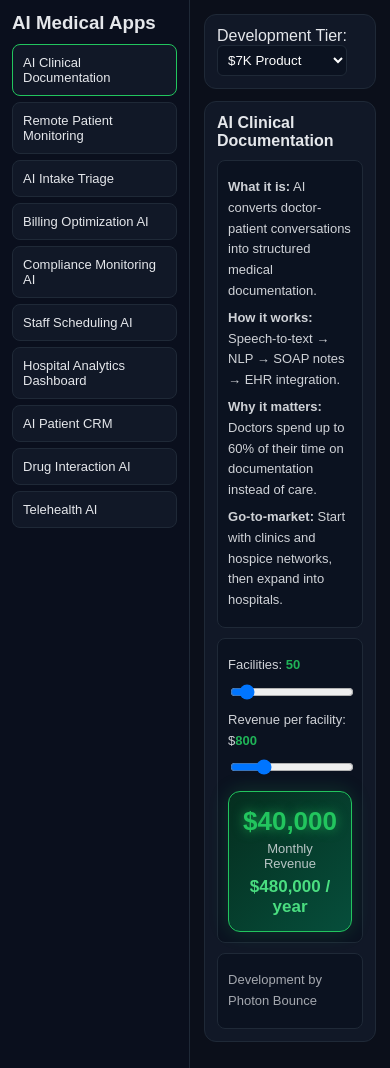
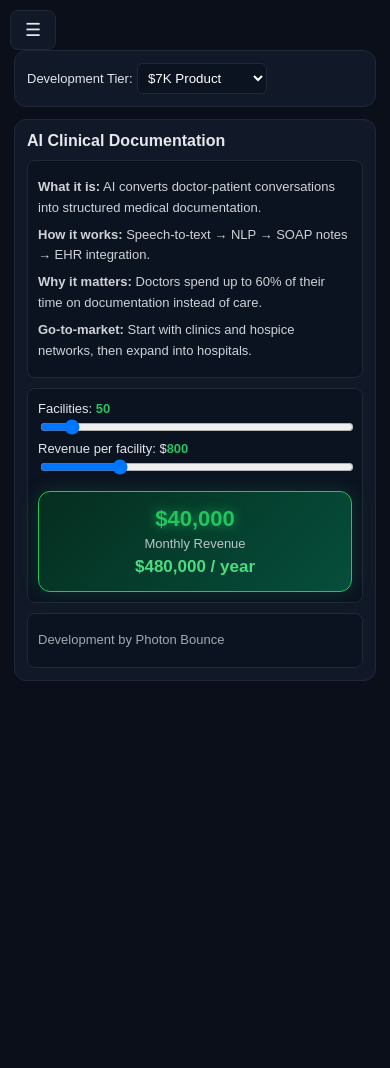
Before and after one commit to PhotonBounce/lna, a plain HTML site: page index.html in a window 390 px wide. After the commit the page ends 844 px from the top, so only its background shows below. Drawn offline with Linux system fonts and the light colour scheme.

Commit message:
Fix accessibility, mobile responsive, UX polish — 13 issues resolved

```diff
--- a/index.html
+++ b/index.html
@@ -4,11 +4,14 @@
 <meta charset="UTF-8">
 <title>AI Medical Investment System</title>
 <meta name="viewport" content="width=device-width, initial-scale=1.0">
+<meta name="description" content="AI-powered medical investment calculator — estimate revenue across 10 healthcare SaaS products by Photon Bounce.">
 
 <style>
+*,*::before,*::after{box-sizing:border-box}
+
 body{
  margin:0;
- font-family:Arial;
+ font-family:Arial, Helvetica, sans-serif;
  background:#0b0f1a;
  color:#e5e7eb;
 }
@@ -21,6 +24,7 @@ body{
 /* SIDEBAR */
 .sidebar{
  width:300px;
+ min-width:300px;
  background:#0a0f1d;
  border-right:1px solid #1f2937;
  padding:12px;
@@ -31,7 +35,23 @@ body{
  margin:0 0 10px 0;
 }
 
-.app{
+/* MOBILE TOGGLE */
+.menu-toggle{
+ display:none;
+ position:fixed;
+ top:10px;
+ left:10px;
+ z-index:1000;
+ background:#111827;
+ color:#e5e7eb;
+ border:1px solid #1f2937;
+ border-radius:8px;
+ padding:8px 14px;
+ font-size:18px;
+ cursor:pointer;
+}
+
+.nav-item{
  padding:10px;
  margin:6px 0;
  border-radius:8px;
@@ -39,16 +59,33 @@ body{
  cursor:pointer;
  background:#111827;
  font-size:13px;
+ color:#e5e7eb;
+ text-align:left;
+ width:100%;
+ display:block;
+ transition:border-color 0.2s, background 0.2s;
 }
 
-.app.active{
+.nav-item:hover{
+ background:#1a2332;
+ border-color:#374151;
+}
+
+.nav-item:focus{
+ outline:2px solid #22c55e;
+ outline-offset:2px;
+}
+
+.nav-item.active{
  border-color:#22c55e;
+ background:#0d1f17;
 }
 
 /* MAIN */
 .main{
  flex:1;
  padding:14px;
+ min-width:0;
 }
 
 .card{
@@ -79,8 +116,18 @@ p{
  margin:6px 0;
 }
 
+label{
+ font-size:13px;
+}
+
 input[type=range]{
  width:100%;
+ cursor:pointer;
+}
+
+input[type=range]:focus{
+ outline:2px solid #22c55e;
+ outline-offset:2px;
 }
 
 select{
@@ -89,6 +136,12 @@ select{
  border:1px solid #1f2937;
  padding:6px;
  border-radius:6px;
+ cursor:pointer;
+}
+
+select:focus{
+ outline:2px solid #22c55e;
+ outline-offset:2px;
 }
 
 .value{
@@ -126,24 +179,58 @@ select{
  font-weight:700;
  color:#4ade80;
 }
+
+/* MOBILE */
+@media(max-width:768px){
+ .layout{
+  flex-direction:column;
+ }
+ .sidebar{
+  width:100%;
+  min-width:100%;
+  border-right:none;
+  border-bottom:1px solid #1f2937;
+  position:fixed;
+  top:0;
+  left:-100%;
+  height:100vh;
+  z-index:999;
+  transition:left 0.3s;
+ }
+ .sidebar.open{
+  left:0;
+ }
+ .menu-toggle{
+  display:block;
+ }
+ .main{
+  padding:14px;
+  padding-top:50px;
+ }
+ .profit-main{
+  font-size:22px;
+ }
+}
 </style>
 </head>
 
 <body>
 
+<button class="menu-toggle" onclick="toggleMenu()" aria-label="Toggle navigation menu">☰</button>
+
 <div class="layout">
 
 <!-- SIDEBAR NAV -->
-<div class="sidebar">
+<nav class="sidebar" id="sidebar" role="navigation" aria-label="App navigation">
 <h3>AI Medical Apps</h3>
-<div id="nav"></div>
-</div>
+<div id="nav" role="list"></div>
+</nav>
 
 <!-- MAIN -->
-<div class="main">
+<main class="main">
 
 <div class="card">
-<label>Development Tier:</label>
+<label for="tier">Development Tier:</label>
 <select id="tier" onchange="render()">
 <option value="3">$3K MVP</option>
 <option value="7" selected>$7K Product</option>
@@ -153,7 +240,7 @@ select{
 
 <div id="view"></div>
 
-</div>
+</main>
 
 </div>
 
@@ -255,11 +342,16 @@ baseRevenue:900
 
 let selected=0;
 
+/* MOBILE MENU */
+function toggleMenu(){
+ document.getElementById("sidebar").classList.toggle("open");
+}
+
 /* NAV */
 function renderNav(){
  let html="";
  apps.forEach((a,i)=>{
-  html+=`<div class="app ${i===selected?'active':''}" onclick="selectApp(${i})">${a.name}</div>`;
+  html+=`<button class="nav-item ${i===selected?'active':''}" role="listitem" onclick="selectApp(${i})" aria-current="${i===selected?'true':'false'}">${a.name}</button>`;
  });
  document.getElementById("nav").innerHTML=html;
 }
@@ -268,6 +360,8 @@ function renderNav(){
 function selectApp(i){
  selected=i;
  render();
+ /* Close mobile menu after selection */
+ document.getElementById("sidebar").classList.remove("open");
 }
 
 /* TIER MULTIPLIER */
@@ -282,6 +376,9 @@ function render(){
  renderNav();
 
  let a=apps[selected];
+ let m=getMultiplier();
+ let facAdj=Math.round(a.baseClinic*m);
+ let revAdj=Math.round(a.baseRevenue*m);
 
  document.getElementById("view").innerHTML=`
 
@@ -298,13 +395,13 @@ function render(){
 
 <div class="section">
 
-<p>Facilities: <span class="value" id="facVal">${a.baseClinic}</span></p>
-<input type="range" min="10" max="500" value="${a.baseClinic}" id="fac" oninput="calc()">
+<label for="fac">Facilities: <span class="value" id="facVal">${facAdj}</span></label>
+<input type="range" min="10" max="500" value="${a.baseClinic}" id="fac" oninput="calc()" aria-describedby="facVal">
 
-<p>Revenue per facility: $<span class="value" id="revVal">${a.baseRevenue}</span></p>
-<input type="range" min="100" max="3000" value="${a.baseRevenue}" id="rev" oninput="calc()">
+<label for="rev">Revenue per facility: $<span class="value" id="revVal">${revAdj}</span></label>
+<input type="range" min="100" max="3000" value="${a.baseRevenue}" id="rev" oninput="calc()" aria-describedby="revVal">
 
-<div id="profit" class="profit-box"></div>
+<div id="profit" class="profit-box" aria-live="polite"></div>
 
 </div>
 
@@ -329,8 +426,8 @@ function calc(){
  let monthly=fAdj*rAdj;
  let annual=monthly*12;
 
- document.getElementById("facVal").innerText=fAdj;
- document.getElementById("revVal").innerText=rAdj;
+ document.getElementById("facVal").textContent=fAdj;
+ document.getElementById("revVal").textContent=rAdj;
 
  document.getElementById("profit").innerHTML=
  `
@@ -341,7 +438,6 @@ function calc(){
 }
 
 /* INIT */
-renderNav();
 render();
 
 </script>
```
